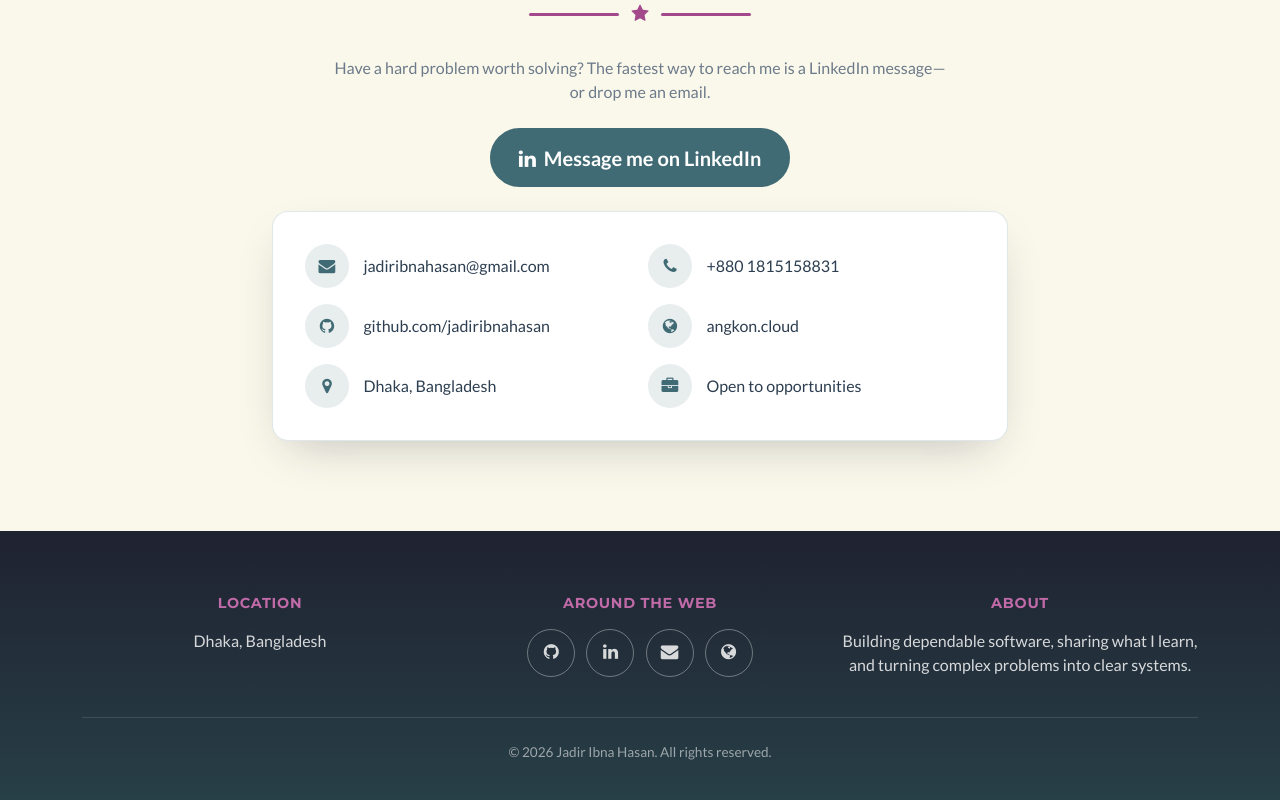
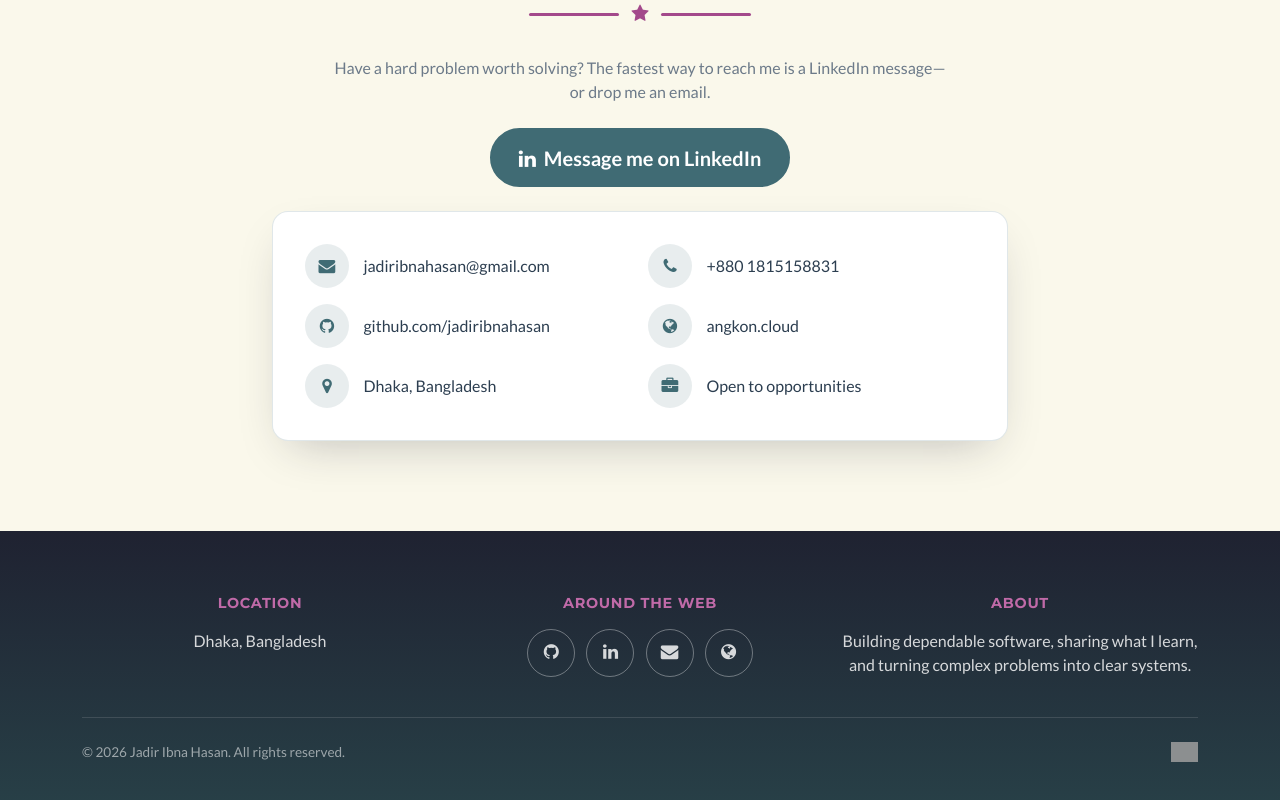
Before and after one commit to nokgna/nokgna.github.io, a plain HTML site: page index.html in a window 1280 px wide. Shown: the part 9732-10532 px from the top of the page. Drawn offline with Linux system fonts and the light colour scheme; grey boxes are pictures that could not be loaded.

Commit message:
[ADD] Adds site visitor

```diff
--- a/assets/css/custom.css
+++ b/assets/css/custom.css
@@ -713,6 +713,35 @@ h1, h2, h3, h4, h5, h6, .navbar-brand {
   margin-top: 2.5rem;
   font-size: 0.85rem;
   color: rgba(255, 255, 255, 0.55);
+  display: flex;
+  align-items: center;
+  justify-content: space-between;
+  flex-wrap: wrap;
+  gap: 0.75rem 1rem;
+}
+
+.footer-visitors {
+  display: inline-flex;
+  align-items: center;
+  line-height: 1;
+  opacity: 0.85;
+  transition: opacity 0.2s ease;
+}
+
+.footer-visitors:hover {
+  opacity: 1;
+}
+
+.footer-visitors img {
+  display: block;
+  height: 20px;
+  width: auto;
+}
+
+@media (max-width: 575.98px) {
+  .footer-bottom {
+    justify-content: center;
+  }
 }
 
 /* ---------- Scroll to top ---------- */
--- a/index.html
+++ b/index.html
@@ -686,6 +686,9 @@
             </div>
             <div class="footer-bottom">
                 <span>© 2026 Jadir Ibna Hasan. All rights reserved.</span>
+                <a class="footer-visitors" href="https://hits.sh/nokgna.github.io/" target="_blank" rel="noopener" title="Visitor statistics">
+                    <img src="https://hits.sh/nokgna.github.io.svg?label=visitors&color=406b74&labelColor=1f2231&style=flat-square" alt="Site visitor counter">
+                </a>
             </div>
         </div>
     </footer>
```
Also changed, not shown: blog/2-designing-a-safe-astro-odoo-content-boundary.html (+3 -0 lines), blog/3-what-i-learned-structuring-an-odoo-19-custom-addon.html (+3 -0 lines), blog/4-a-practical-docker-compose-topology-for-odoo-and-astro.html (+3 -0 lines), blog/7-using-odoo-s-db-replica-host-for-a-high-availability-database.html (+3 -0 lines), blog/8-what-is-pgvector-integration-in-odoo-20.html (+3 -0 lines), blog/9-google-is-taking-tpus-to-space-what-project-suncatcher-actually-means.html (+3 -0 lines), blog/index.html (+3 -0 lines), projects/bangladesh-special-economic-zone-erp.html (+3 -0 lines), projects/distributed-storage-systems-analysis.html (+3 -0 lines), projects/garbage-collected-vs-managed-memory.html (+3 -0 lines), projects/matrix-finishes-erp.html (+3 -0 lines), projects/rahimafroz-neo-ventures-sales-automation.html (+3 -0 lines), projects/santhai-malay-restaurant-odoo.html (+3 -0 lines).
